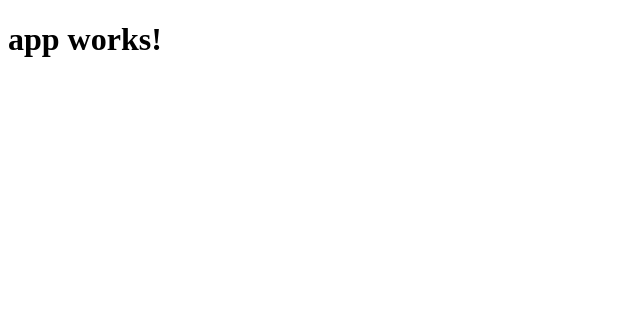
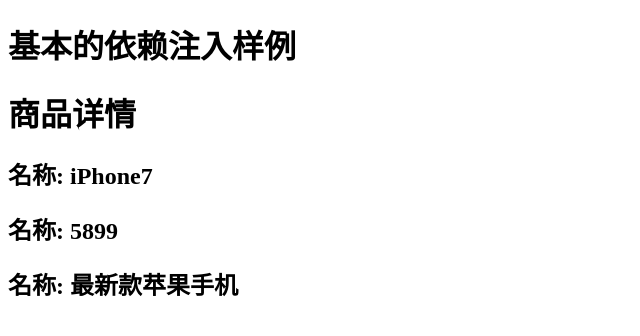
Before and after one commit to gritman/ng-di, an Angular app: page / in a window 1280 px wide. Shown: the top 336 px of the page, without its empty margins (0-640 px from the left). Built offline with nearby package versions, Linux system fonts and the light colour scheme.

Commit message:
向页面组件注入一个服务,页面组件显示该服务的内容

```diff
--- a/src/app/app.component.html
+++ b/src/app/app.component.html
@@ -1,3 +1,8 @@
-<h1>
-  {{title}}
-</h1>
+<div>
+  <div>
+    <h1>基本的依赖注入样例</h1>
+  </div>
+  <div>
+    <app-product1></app-product1>
+  </div>
+</div>
--- a/src/app/app.module.ts
+++ b/src/app/app.module.ts
@@ -5,6 +5,7 @@
 
 import { AppComponent } from './app.component';
 import { Product1Component } from './product1/product1.component';
+import {ProductService} from './shared/product.service';
 
 @NgModule({
   declarations: [
@@ -16,7 +17,7 @@
     FormsModule,
     HttpModule
   ],
-  providers: [],
+  providers: [ProductService], // 提供器,声明该组件可以被注入
   bootstrap: [AppComponent]
 })
 export class AppModule { }
--- a/src/app/product1/product1.component.html
+++ b/src/app/product1/product1.component.html
@@ -1,3 +1,6 @@
-<p>
-  product1 works!
-</p>
+<div>
+  <h1>商品详情</h1>
+  <h2>名称: {{product.title}}</h2>
+  <h2>名称: {{product.price}}</h2>
+  <h2>名称: {{product.desc}}</h2>
+</div>
--- a/src/app/product1/product1.component.ts
+++ b/src/app/product1/product1.component.ts
@@ -1,4 +1,5 @@
 import { Component, OnInit } from '@angular/core';
+import {Product, ProductService} from '../shared/product.service';
 
 @Component({
   selector: 'app-product1',
@@ -7,9 +8,13 @@
 })
 export class Product1Component implements OnInit {
 
-  constructor() { }
+  product: Product;
+
+  // 声明productService需要从外部注入
+  constructor(private productService: ProductService) { }
 
   ngOnInit() {
+    this.product = this.productService.getProduct();
   }
 
 }
--- a/src/app/shared/product.service.ts
+++ b/src/app/shared/product.service.ts
@@ -1,8 +1,23 @@
-import { Injectable } from '@angular/core';
+import {Injectable} from '@angular/core';
 
 @Injectable()
 export class ProductService {
 
-  constructor() { }
+  constructor() {
+  }
+
+  getProduct(): Product {
+    return new Product(0, 'iPhone7', 5899, '最新款苹果手机');
+  }
 
 }
+
+// 用来封装商品信息的类
+export class Product {
+  constructor(public id: number,
+              public title: string,
+              public price: number,
+              public desc: string) {
+
+  }
+}
```
